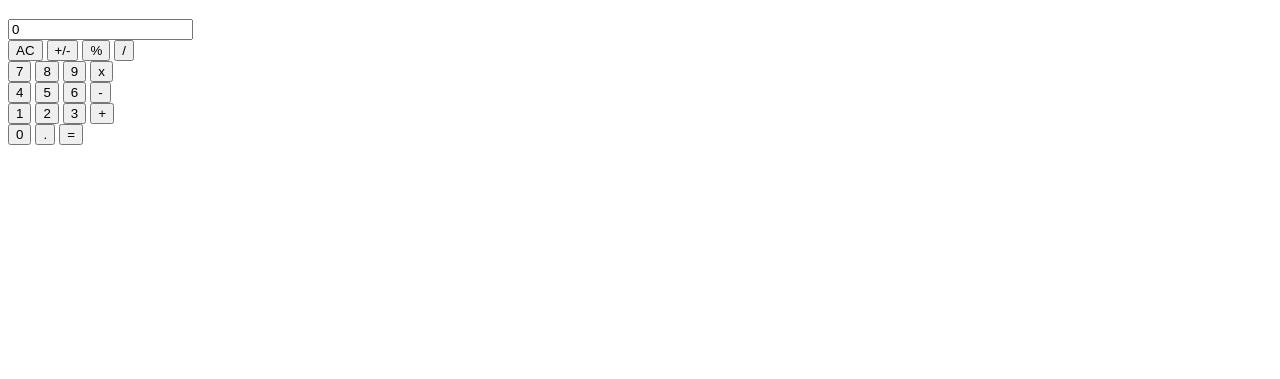
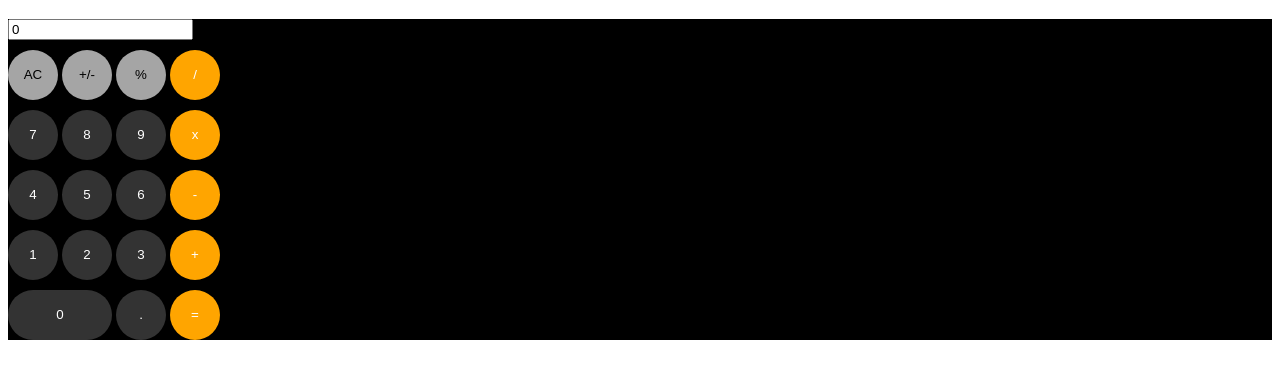
Before and after one commit to Touseefalam12/webdevcal, a plain HTML site: page index.html in a window 1280 px wide. Shown: the part 61-440 px from the top of the page. Drawn offline with Linux system fonts and the light colour scheme.

Commit message:
Add files via upload

```diff
--- a/index.html
+++ b/index.html
@@ -5,6 +5,7 @@
     <meta charset="UTF-8">
     <meta name="viewport" content="width=device-width, initial-scale=1.0">
     <title>Calculator - sovel problem </title>
+    <link rel="stylesheet" href="style.css">
 </head>
 
 <body>
@@ -16,38 +17,40 @@
 
         </div>
         <div class="row2">
-            <input type="button" value="AC">
-            <input type="button" value="+/-">
-            <input type="button" value="%">
-            <input type="button" value="/">
+            <input type="button" value="AC"class="btn clear">
+            <input type="button" value="+/-"class="btn clear">
+            <input type="button" value="%"class="btn clear">
+            <input type="button" value="/"class ="btn operator">
+
         </div>
 
+
+    <div class="row3">
+        <input type="button" value="7"class ="btn num">
+        <input type="button" value="8"class="btn num">
+        <input type="button" value="9"class="btn num">
+        <input type="button" value="x"class="btn operator">
     </div>
-    <div class="row3">
-        <input type="button" value="7">
-        <input type="button" value="8">
-        <input type="button" value="9">
-        <input type="button" value="x">
-    </div>
+
     <div class="row4">
-        <input type="button" value="4">
-        <input type="button" value="5">
-        <input type="button" value="6">
-        <input type="button" value="-">
+        <input type="button" value="4"class="btn num">
+        <input type="button" value="5"class="btn num">
+        <input type="button" value="6"class="btn num">
+        <input type="button" value="-"class="btn operator">
     </div>
     <div class="row5">
-        <input type="button" value="1">
-        <input type="button" value="2">
-        <input type="button" value="3">
-        <input type="button" value="+">
+        <input type="button" value="1"class="btn num">
+        <input type="button" value="2"class="btn num">
+        <input type="button" value="3"class="btn num">
+        <input type="button" value="+"class="btn operator">
     </div>
     <div class="row6">
-        <input type="button" value="0">
-        <input type="button" value=".">
-        <input type="button" value="=">
+        <input type="button" value="0"class="zerobtn num">
+        <input type="button" value="."class="btn num">
+        <input type="button" value="="class="btn operator">
 
     </div>
-
+</div>
 </body>
 
 </html>
--- /dev/null
+++ b/style.css
@@ -0,0 +1,49 @@
+.btn{
+    width: 50px;
+    height: 50px;
+    border-radius: 25px;
+    border: none;
+}
+.zerobtn{
+    width: 104px;
+    height: 50px;
+    border-radius: 25px;
+    border: none;
+    padding: left 5px; ;
+}
+.operator{
+    background-color:  orange;
+    color: white;
+    font: large;
+}
+.num{
+    background-color: rgb(51, 51,51);
+    color: white;
+    font: large;
+}
+.clear{
+    background-color: rgb(165,165,165);
+    color: black;
+    font: large;
+}
+.row1{
+    margin: 10px 0px;
+}
+.row2{
+    margin: 10px 0px;
+}
+.row3{
+    margin: 10px 0px;
+}
+.row4{
+    margin: 10px 0px;
+}
+.row5{
+    margin: 10px 0px;
+}
+.row6{
+    margin: 10px 0px;
+}
+.maincontainer{
+    background-color: black;
+}
```
